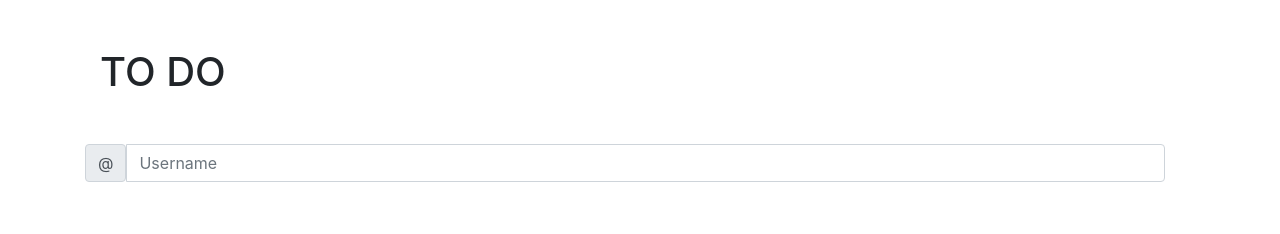
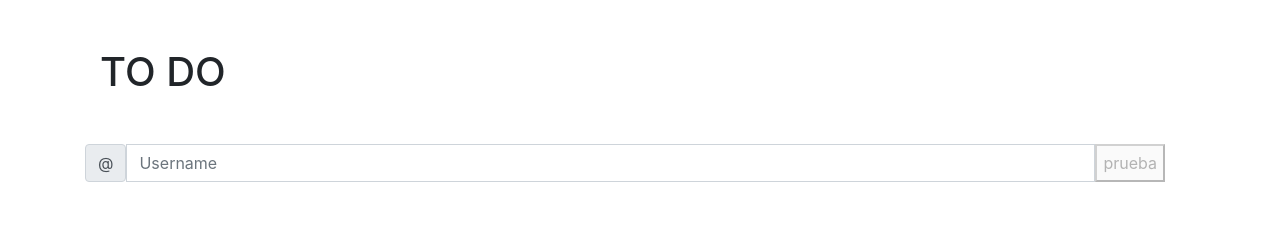
Before and after one commit to assembler-institute/reactjs-wish-list, a React (Create React App) app: page / in a window 1280 px wide. Shown: the top 234 px of the page. Built offline with nearby package versions, Linux system fonts and the light colour scheme.

Commit message:
input add item

```diff
--- a/src/Components/Input/input.js
+++ b/src/Components/Input/input.js
@@ -6,23 +6,71 @@ class Input extends Component {
     constructor(props){
         super(props);
         this.state={
+            newItem: "",
+            list: []
+        };
+        this.updateInput = this.updateInput.bind(this);
+        this.handleSubmit = this.handleSubmit.bind(this);
+
       }
+    componentDidMount() {}
+    componentDidUpdate(){}
+    componentWillUnmount(){}
+
+    handleSubmit(event) {
+        alert('Your favorite flavor is: ' + this.state.value);
+        event.preventDefault();
       }
-    componentDidMount() {
-        //meterlo dentro del local storage
+    updateInput(key, value) {
+        this.setState({ [key]: value });
       }
+
+        addItem() {
+        const newItem = {
+        id: 1 + Math.random(),
+        value: this.state.newItem.slice()
+    };
+    const list = [...this.state.list];
+    list.push(newItem);
+    this.setState({
+        list,
+        newItem: ""
+        });
+    }
+
 
 
     render(){
         return(
             <div className="input-group mb-3">
+            <form onSubmit={this.handleSubmit}/>
                     <span className="input-group-text" id="basic-addon1">@</span>
                         <input
                         type="text"
                         className="form-control"
+                        type="text"
                         placeholder="Username"
                         aria-label="Username"
-                ></input>
+                        value={this.state.newItem}
+                        onChange={e => this.updateInput("newItem", e.target.value)}
+                        />
+                    <button onClick={() => this.addItem()}
+                    onClick={() => this.addItem()}
+                    disabled={!this.state.newItem.length}>prueba</button>
+
+                      {/*   {this.state.list.map((el)=> <li key={el}>{el}</li>)} */}
+                    <form/>
+                    <div>
+                    {this.state.list.map(item => {
+                return (
+                        <ul>
+                        <li key={item.id}>
+                        {item.value}</li>
+                        </ul>)
+                        }
+                        )
+                    }
+                    </div>
             </div>
         )
     }
```
Lines whose indentation alone changed are shown as unchanged.
